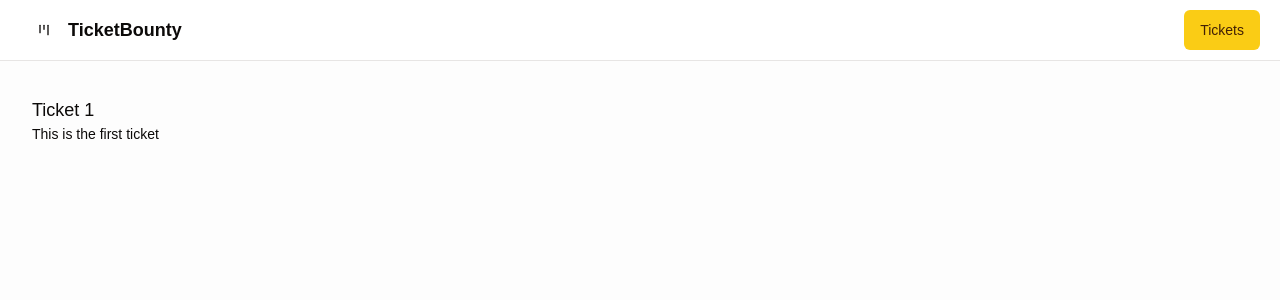
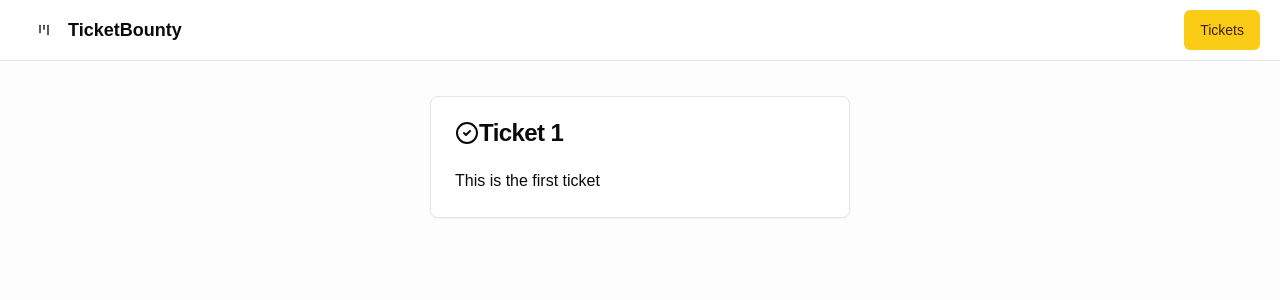
Before and after one commit to burdianov/the-road, a Next.js app: page /tickets/1 in a window 1280 px wide. Shown: the top 300 px of the page. Built offline with nearby package versions, Linux system fonts and the light colour scheme.

Commit message:
refactoring

```diff
--- a/src/app/tickets/[ticketId]/page.tsx
+++ b/src/app/tickets/[ticketId]/page.tsx
@@ -4,6 +4,7 @@
 import Placeholder from "@/components/custom/placeholder";
 import { Button } from "@/components/ui/button";
 import { initialTickets } from "@/data";
+import TicketItem from "@/features/ticket/components/ticket-item";
 import { ticketsPath } from "@/paths";
 
 interface TicketPageProps {
@@ -28,9 +29,8 @@
   }
 
   return (
-    <div>
-      <h2 className="text-lg">{ticket.title}</h2>
-      <p className="text-sm">{ticket.content}</p>
+    <div className="flex w-full justify-center mx-auto animate-fade-in-from-top max-w-[420px]">
+      <TicketItem ticket={ticket} isDetail />
     </div>
   );
 }
--- a/src/features/ticket/components/ticket-item.tsx
+++ b/src/features/ticket/components/ticket-item.tsx
@@ -1,3 +1,4 @@
+import clsx from "clsx";
 import { SquareArrowOutUpRight } from "lucide-react";
 import Link from "next/link";
 
@@ -10,9 +11,10 @@
 
 interface TicketItemProps {
   ticket: Ticket;
+  isDetail?: boolean;
 }
 
-export default function TicketItem({ ticket }: TicketItemProps) {
+export default function TicketItem({ ticket, isDetail }: TicketItemProps) {
   const detailButton = (
     <Button asChild variant="outline" size="icon">
       <Link href={ticketPath(Number(ticket.id))}>
@@ -22,7 +24,12 @@
   );
 
   return (
-    <div className="w-full max-w-[420px] flex gap-x-1">
+    <div
+      className={clsx("w-full flex gap-x-1", {
+        "max-w-[580px]": isDetail,
+        "max-w-[420px]": !isDetail,
+      })}
+    >
       <Card className="w-full">
         <CardHeader>
           <CardTitle className="flex gap-x-2">
@@ -31,12 +38,16 @@
           </CardTitle>
         </CardHeader>
         <CardContent>
-          <span className="line-clamp-3 whitespace-break-spaces">
+          <span
+            className={clsx("whitespace-break-spaces", {
+              "line-clamp-3": !isDetail,
+            })}
+          >
             {ticket.content}
           </span>
         </CardContent>
       </Card>
-      <div className="flex flex-col gap-y-1">{detailButton}</div>
+      {isDetail || <div className="flex flex-col gap-y-1">{detailButton}</div>}
     </div>
   );
 }
```
